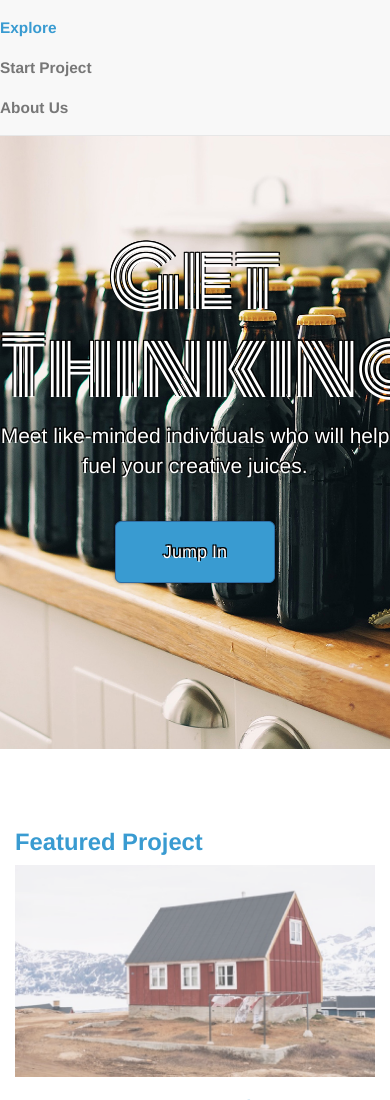
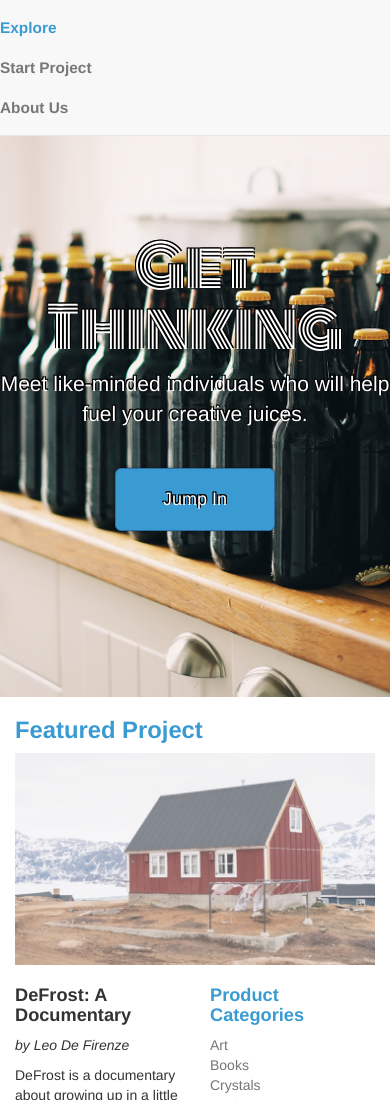
Before and after one commit to MartinGras95/Jumpstart, a plain HTML site: page index.html in a window 390 px wide. Shown: the top 1100 px of the page. Drawn offline with nearby package versions, Linux system fonts and the light colour scheme.

Commit message:
fixed size of header on smaller screen, wouldn't fit previously

```diff
--- a/resources/css/style.css
+++ b/resources/css/style.css
@@ -96,7 +96,7 @@ h4{
 
 @media only screen and (max-width:480px){
   .jumbotron h1{
-    font-size: 5.7rem;
+    font-size: 4rem;
   }
 }
 
```
